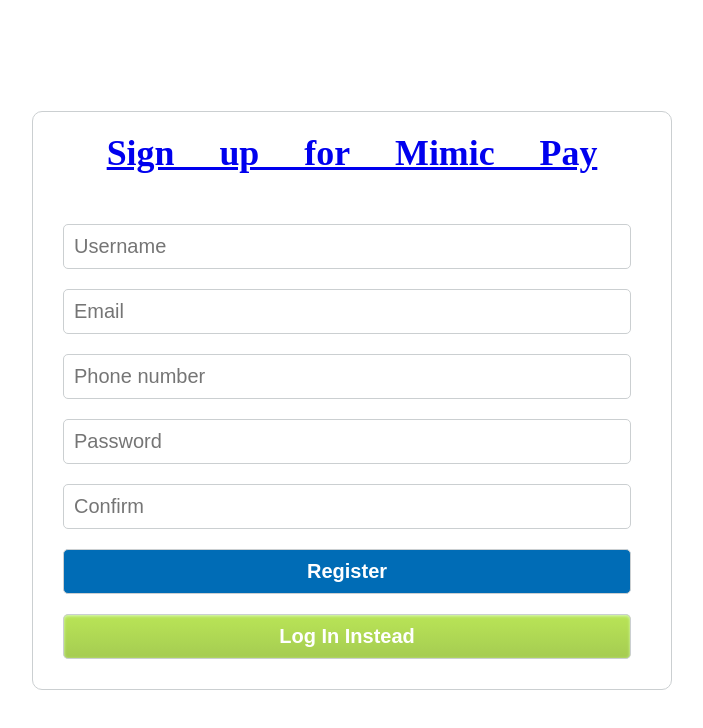
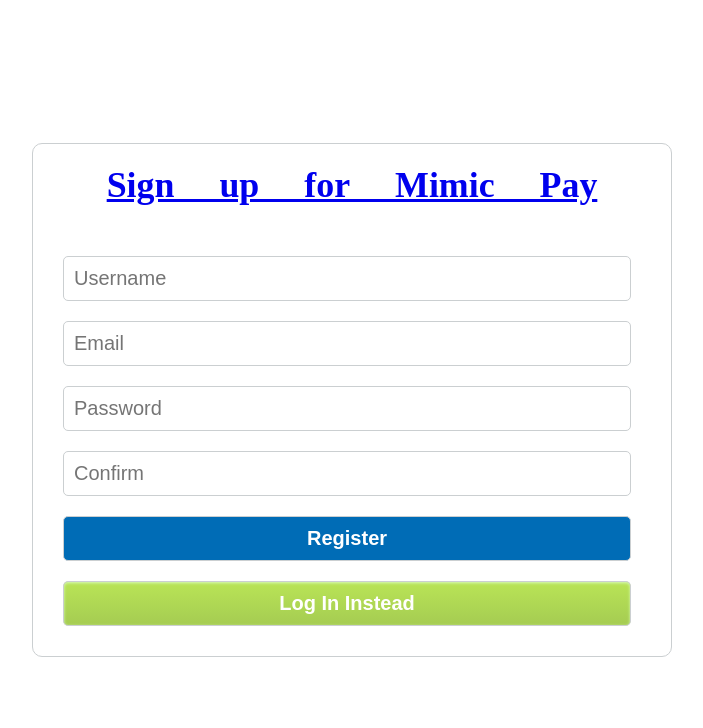
Before and after one commit to fanhuanliang/Payment-System, a React app: page /register in a window 1280 px wide. Shown: the top 728 px of the page, without its empty margins (288-991 px from the left). Built offline with nearby package versions, Linux system fonts and the light colour scheme.

Commit message:
Implement authentication.

```diff
--- a/src/components/Login/Login.jsx
+++ b/src/components/Login/Login.jsx
@@ -44,7 +44,7 @@
           <style.Form onSubmit={handleSubmit}>
             <div><h1><Link to='/'>Mimic Pay</Link></h1></div>
             {/* <div>!!!Some of your info isn't correct. Please try again.</div> */}
-            <input type="text" value={user} name='user' placeholder="Email or user name or mobile number" onChange={handleChange}/>
+            <input type="text" value={user} name='user' placeholder="Email or user name" onChange={handleChange}/>
             <input type="password" value={loginPassword} name='loginPassword' placeholder="Password" onChange={handleChange}></input>
             <style.Button>Log In</style.Button>
         </style.Form>
--- a/src/components/Register/Register.jsx
+++ b/src/components/Register/Register.jsx
@@ -5,7 +5,7 @@
 import { handleInputValue, handleInitState, registerSubmitHandler } from '../../redux/actions/actionCreators'
 
 export default function Register() {
-  const { userName, email, phoneNumber, regPassword, regConfirmPassword, errMessage } = useSelector(state => state.formReducer)
+  const { userName, email, regPassword, regConfirmPassword, errMessage } = useSelector(state => state.formReducer)
   // console.log('userName', userName)
   const dispatch = useDispatch()
   React.useEffect(() => {
@@ -28,7 +28,7 @@
     const password = regConfirmPassword
     // console.log('registerData', registerData)
     dispatch(
-      registerSubmitHandler({ userName, email, phoneNumber, password })
+      registerSubmitHandler({ userName, email, password })
     )
   }
 
@@ -42,7 +42,6 @@
         <style.Form onSubmit={handleSubmit}>
           <input type="text" name='userName' placeholder="Username" value={userName} onChange={handleChange} />
           <input type="email" name='email' placeholder="Email" value={email} onChange={handleChange} />
-          <input type="text" name='phoneNumber' placeholder="Phone number" value={phoneNumber} onChange={handleChange} />
           <input type="password" name='regPassword' placeholder="Password" value={regPassword} onChange={handleChange} />
           <input type="password" name='regConfirmPassword' placeholder="Confirm" value={regConfirmPassword} onChange={handleChange} />
           <style.Button >Register</style.Button>
```
